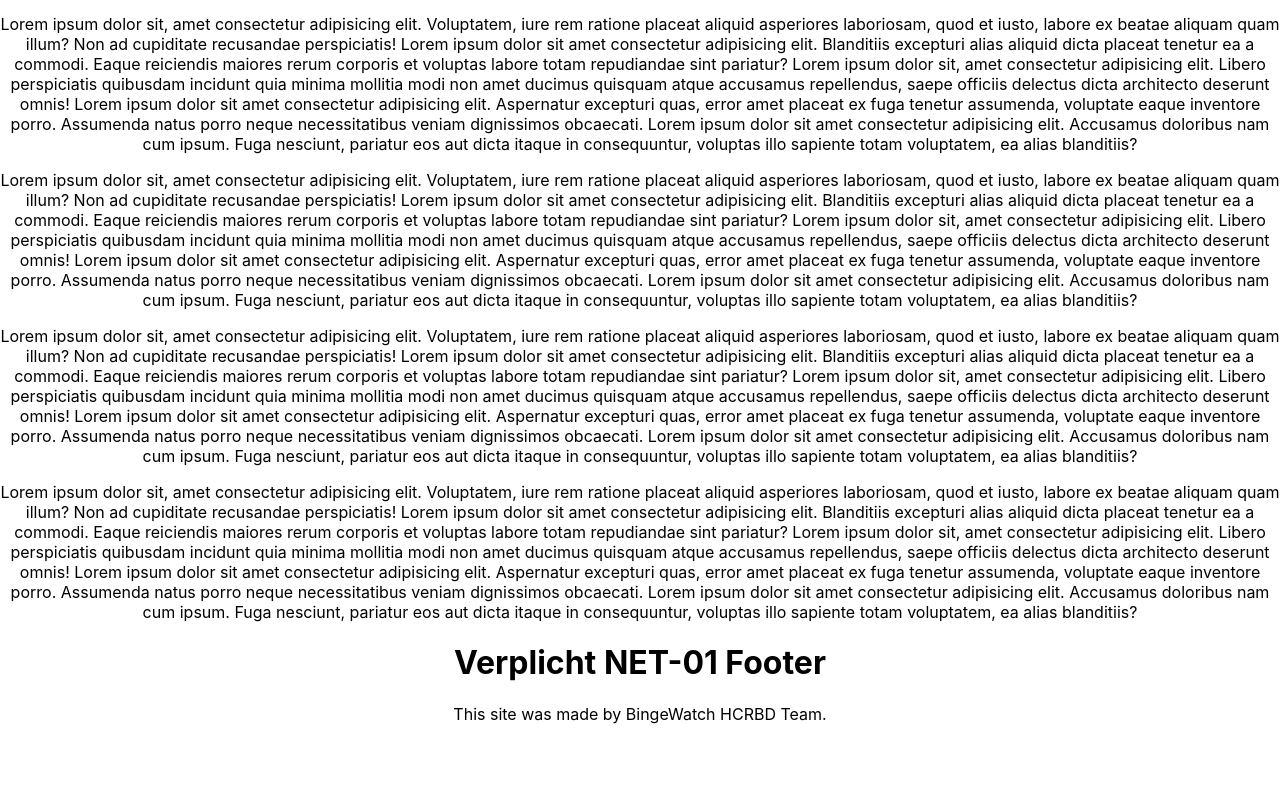
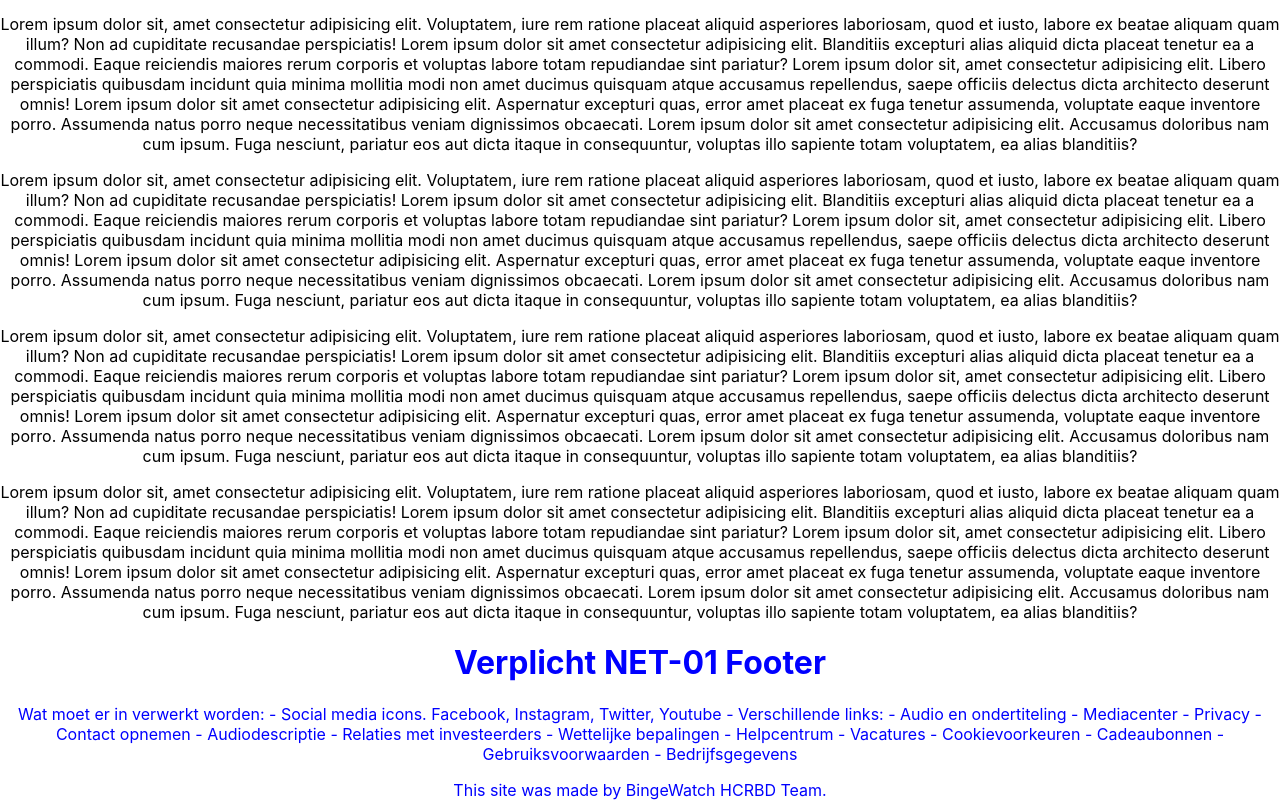
Before and after one commit to solid5nake/movie-frontend, a React (Create React App) app: page / in a window 1280 px wide. Shown: the part 380-1180 px from the top of the page. Before the commit the page ends 1104 px from the top, so only its background shows below. Built offline with nearby package versions, Linux system fonts and the light colour scheme.

Commit message:
Test
test

```diff
--- a/src/Footer.js
+++ b/src/Footer.js
@@ -1,52 +1,39 @@
 import React from "react";
 import { BrowserRouter as Router } from "react-router-dom";
-import Container from 'react-bootstrap/Container';
-import Row from 'react-bootstrap/Row';
-import Col from 'react-bootstrap/Col';
+import Container from "react-bootstrap/Container";
+import Row from "react-bootstrap/Row";
+import Col from "react-bootstrap/Col";
 
 // import { FontAwesomeIcon } from "@fortawesome/react-fontawesome";
 // import {faAddressCard, } from "@fortawesome/free-solid-svg-icons";
 
-// function Footer() {
-//   return (
-//     <div className="Footer">
-//       <h1>Verplicht NET-01 Footer</h1>
-//       <p>
-//         Wat moet er in verwerkt worden: - Social media icons. Facebook,
-//         Instagram, Twitter, Youtube - Verschillende links: - Audio en
-//         ondertiteling - Mediacenter - Privacy - Contact opnemen -
-//         Audiodescriptie - Relaties met investeerders - Wettelijke bepalingen -
-//         Helpcentrum - Vacatures - Cookievoorkeuren - Cadeaubonnen -
-//         Gebruiksvoorwaarden - Bedrijfsgegevens
-//       </p>
-//     </div>
-//   );
-// }
 
-// export default Footer;
 
 function Footer() {
+  return (
+    <footer className="footer">
+      <Container>
+        <Row className="footer">
+          <Col className="footer">
+            <h1>Verplicht NET-01 Footer</h1>
+            <p>
+              Wat moet er in verwerkt worden: - Social media icons. Facebook,
+              Instagram, Twitter, Youtube - Verschillende links: - Audio en
+              ondertiteling - Mediacenter - Privacy - Contact opnemen -
+              Audiodescriptie - Relaties met investeerders - Wettelijke
+              bepalingen - Helpcentrum - Vacatures - Cookievoorkeuren -
+              Cadeaubonnen - Gebruiksvoorwaarden - Bedrijfsgegevens
+            </p>
+          </Col>
+          <Router></Router>
+          <Col className="footer">
 
-  return (
-      <footer className="mt-0 color-headerBg">
-          <Container fluid={true}>
-              <Row className="border-top justify-content-between p-3">
-                  <Col className="p-0 Link" md={3} sm={12}>
-                  <h1>Verplicht NET-01 Footer</h1>
-                  </Col>
-                      <Router>
-                      </Router>
-                  <Col className="p-0 d-flex justify-content-end Link" md={3}> This site was made by BingeWatch HCRBD Team.
-                  </Col>
-
-
-              </Row>
-          </Container>
-      </footer>
-
+            This site was made by BingeWatch HCRBD Team.
+          </Col>
+        </Row>
+      </Container>
+    </footer>
   );
-
-
 }
 
 export default Footer;
```
Also changed, not shown: 1 other file (tests, documents, lock files or other folders).
